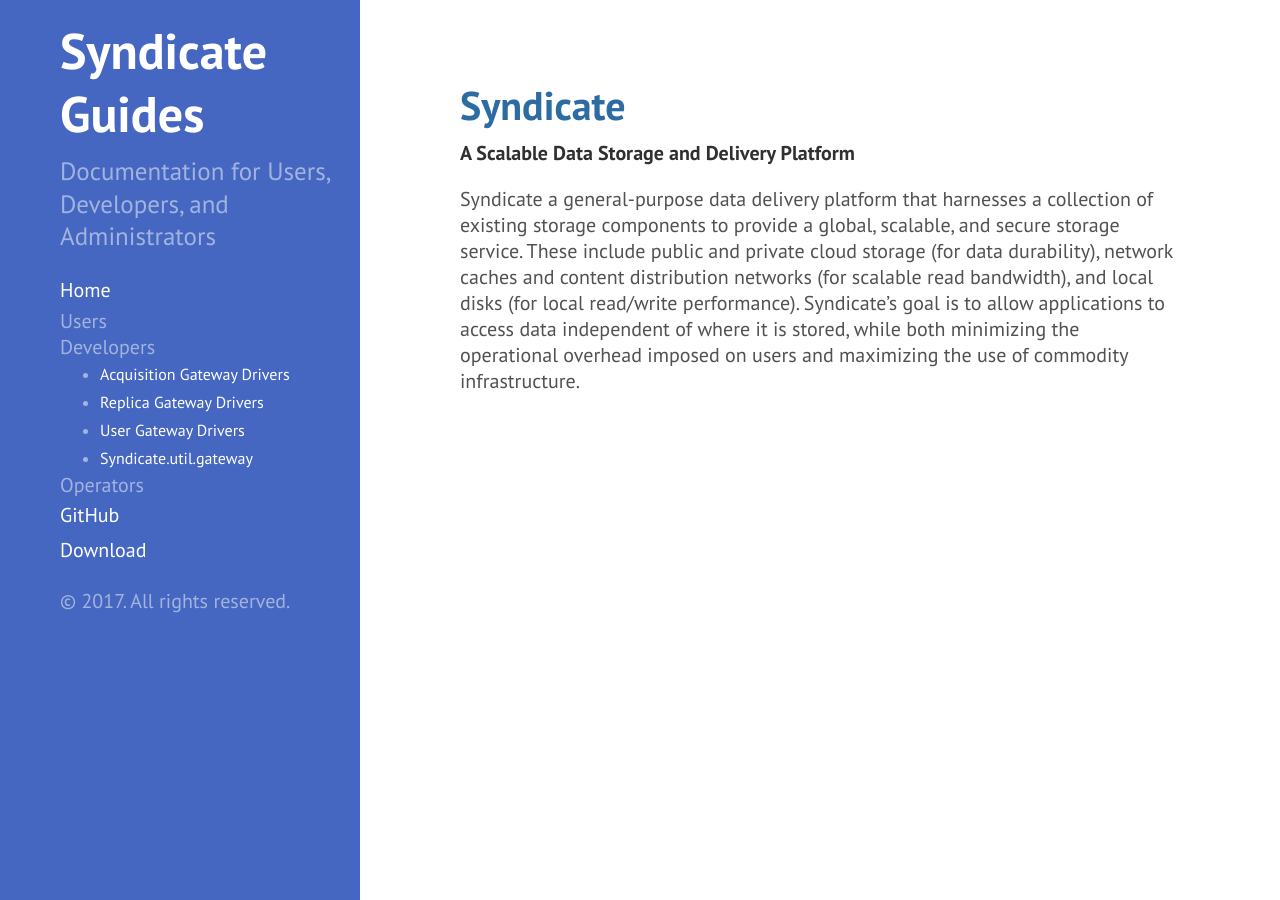
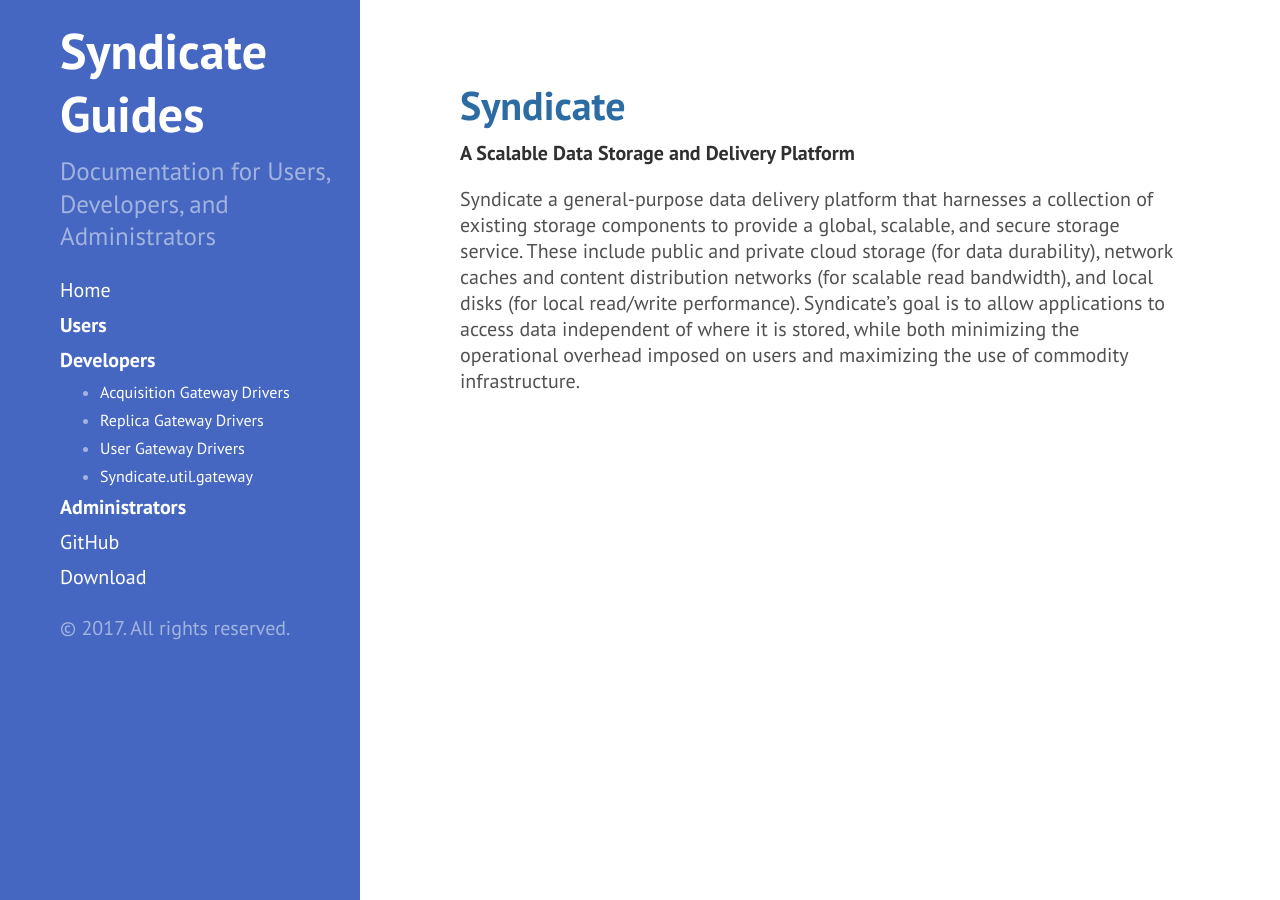
Before and after one commit to syndicate-storage/syndicate-storage.github.io, a Jekyll site: the page built from index.md, in a window 1280 px wide. Built offline with Jekyll 4.4.1, drawn with Linux system fonts in a browser that asks for light colours.

Commit message:
Add category-root documents

```diff
--- a/_config.yml
+++ b/_config.yml
@@ -27,5 +27,5 @@ collections:
     output: true
   developers:
     output: true
-  operators:
+  administrators:
     output: true
--- a/_includes/sidebar.html
+++ b/_includes/sidebar.html
@@ -16,7 +16,7 @@
       {% endcomment %}
 
       {% assign pages_list = site.users | sort:"url" %}
-      Users
+      <a class="sidebar-nav-item active" href="{{ site.baseurl }}users">Users</a>
       <ul>
       {% for node in pages_list %}
         {% if node.title != null %}
@@ -28,7 +28,7 @@
       </ul>
 
       {% assign pages_list = site.developers | sort:"url" %}
-      Developers
+      <a class="sidebar-nav-item active" href="{{ site.baseurl }}developers">Developers</a>
       <ul>
       {% for node in pages_list %}
         {% if node.title != null %}
@@ -39,8 +39,8 @@
       {% endfor %}
       </ul>
 
-      {% assign pages_list = site.operators | sort:"url" %}
-      Operators
+      {% assign pages_list = site.administrators | sort:"url" %}
+      <a class="sidebar-nav-item active" href="{{ site.baseurl }}administrators">Administrators</a>
       <ul>
       {% for node in pages_list %}
         {% if node.title != null %}
```
Also changed, not shown: administrators.md (added, +6 -0 lines), developers.md (added, +6 -0 lines), users.md (added, +6 -0 lines).
